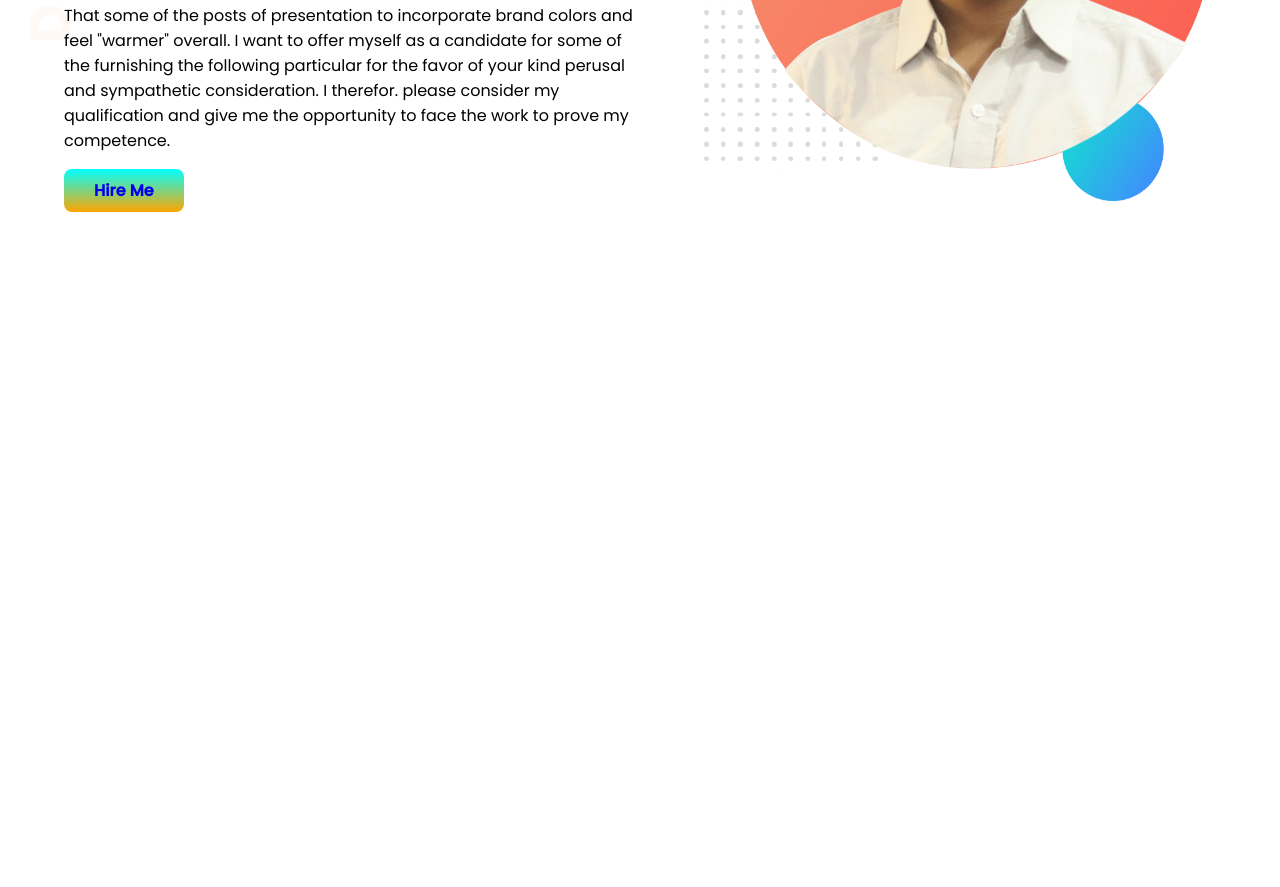
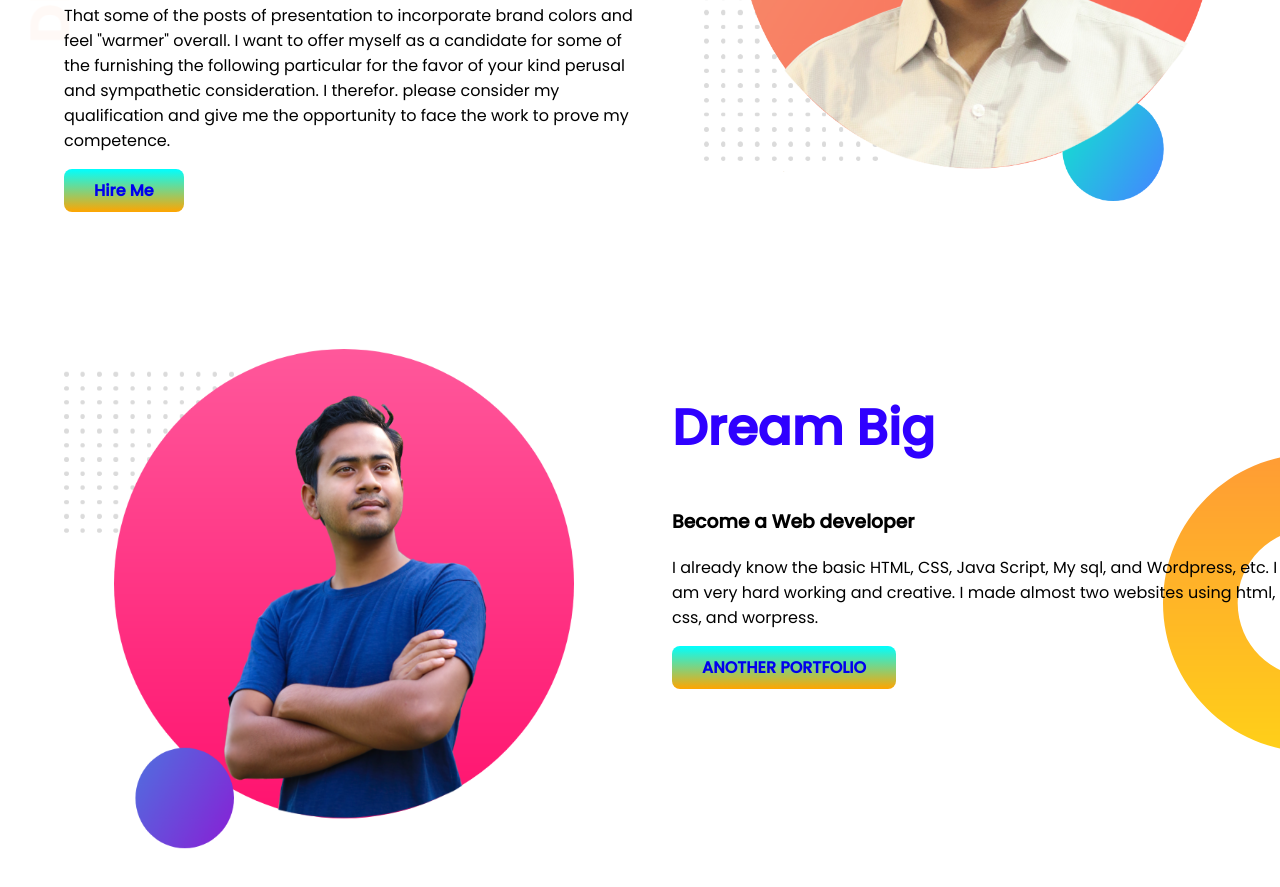
Before and after one commit to sharifu101/sharif-portfolio, a plain HTML site: page index.html in a window 1280 px wide. Shown: the part 319-1206 px from the top of the page. Before the commit the page ends 800 px from the top, so only its background shows below. Drawn offline with Linux system fonts and the light colour scheme.

Commit message:
second added

```diff
--- a/index.html
+++ b/index.html
@@ -37,6 +37,24 @@
         </div>
         </p>
     </section>
+
+    <section class="second-section">
+        <div class="half-width">
+            <img src="images/my-bg2.png" alt="" width="510" height="500">
+        </div>
+        <div class="half-width2">
+            <h1 class="dream">Dream Big</h1>
+            <h3>Become a Web developer</h3>
+            <p>
+                I already know the basic HTML, CSS, Java Script, My sql, and Wordpress, etc.
+                I am very hard working and creative. I made almost two websites using html, css, and worpress.
+                <br>
+                <br>
+                <a class="link-button" target="_blank"
+                    href="https://sites.google.com/diu.edu.bd/photostudio201/home?authuser=0">ANOTHER PORTFOLIO</a>
+            </p>
+        </div>
+    </section>
 </body>
 
 </html>
--- a/style.css
+++ b/style.css
@@ -14,6 +14,7 @@ h1 {
 
 section {
     display: flex;
+    margin-bottom: 130px;
 }
 
 .half-width {
@@ -37,3 +38,22 @@ section {
     background-image: url(images/top-banner.png);
     background-repeat: no-repeat;
 }
+
+.second-section {
+    display: flex;
+}
+
+.dream {
+    color: rgb(47, 0, 255);
+}
+
+.half-width2 {
+    width: 50%;
+    padding: 0%;
+}
+
+.second-section {
+    background-image: url(images/dream-bg.png);
+    background-repeat: no-repeat;
+    background-position: right;
+}
```
